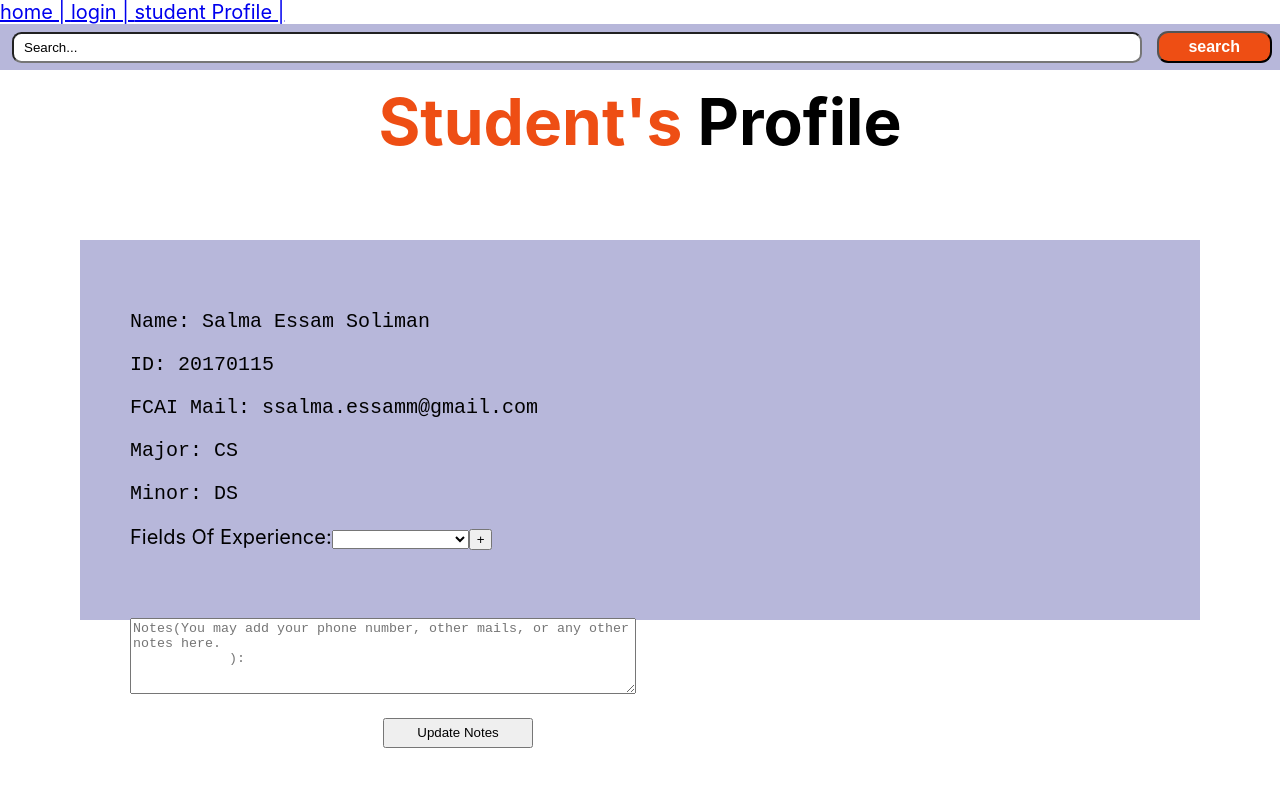
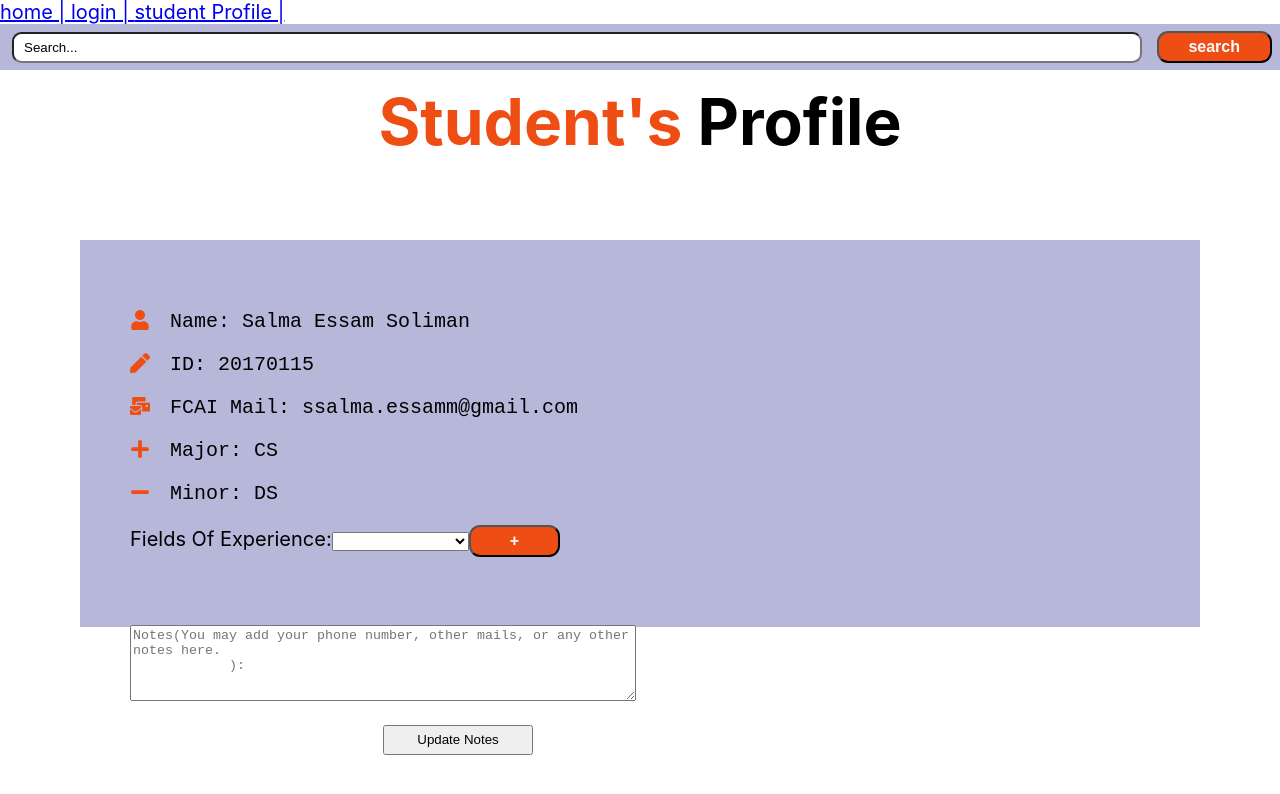
Before and after one commit to salma27/GP-organization-system, a React (Create React App) app in the folder frontend/: page /StudentProfile in a window 1280 px wide. Shown: the top 794 px of the page. Built offline with nearby package versions, Linux system fonts and the light colour scheme.

Commit message:
icons added

```diff
--- a/frontend/src/components/App/App.js
+++ b/frontend/src/components/App/App.js
@@ -3,7 +3,7 @@ import React from "react";
 import { BrowserRouter, Link, Route, Switch } from "react-router-dom";
 import { Login } from "../Login";
 import { StudentProfile } from "../StudentProfile";
-import { FaRocket } from "react-icons/fa";
+
 function App() {
     return (
         <>
--- /dev/null
+++ b/frontend/src/components/StudentProfile/BasicInfo.css
@@ -0,0 +1,5 @@
+#icon {
+    float: Left;
+    padding-right: 20px;
+    color: rgb(238, 78, 20);
+}
--- a/frontend/src/components/StudentProfile/BasicInfo.js
+++ b/frontend/src/components/StudentProfile/BasicInfo.js
@@ -1,15 +1,19 @@
 import React from "react";
+import { FaUser, FaPen, FaMailBulk, FaPlus, FaMinus } from "react-icons/fa";
+import "./BasicInfo.css";
 
 function BasicInfo() {
     return (
         <div>
-            <div class="icons">
-                <i class="fa fa-mobile"></i>
-            </div>
+            <FaUser id="icon" />
             <pre id="name">Name: Salma Essam Soliman</pre>
+            <FaPen id="icon" />
             <pre id="id">ID: 20170115</pre>
+            <FaMailBulk id="icon" />
             <pre id="mail">FCAI Mail: ssalma.essamm@gmail.com</pre>
+            <FaPlus id="icon" />
             <pre id="major">Major: CS</pre>
+            <FaMinus id="icon" />
             <pre id="minor">Minor: DS</pre>
         </div>
         /*React.createElement(
--- a/frontend/src/components/StudentProfile/FieldsOfExperience.js
+++ b/frontend/src/components/StudentProfile/FieldsOfExperience.js
@@ -1,10 +1,12 @@
-
-import React, { useState } from 'react';
-
+import React, { useState } from "react";
+import Button from "../../utils/Button";
 function FieldsOfExperience(props) {
     const [value, setValue] = useState([]);
     const [oneTech, setOne] = useState();
-    const selected = () => { if (oneTech && !value.includes(oneTech) && oneTech != "-1") setValue([...value, oneTech]) };
+    const selected = () => {
+        if (oneTech && !value.includes(oneTech) && oneTech != "-1")
+            setValue([...value, oneTech]);
+    };
     const setOneItem = (e) => setOne(e.target.value);
     const removeItem = (index) => {
         const temp = [];
@@ -12,22 +14,33 @@ function FieldsOfExperience(props) {
             if (index !== i) {
                 temp.push(v);
             }
-        })
+        });
         setValue(temp);
-    }
+    };
     return (
         <div>
             <div>
                 <label>Fields Of Experience:</label>
-                <select onChange={setOneItem}><option value="-1" >
-                </option>{props.tech.map(addField => <option value={addField} key={addField}>{addField}</option>)}</select>
-                <button onClick={selected}>+</button>
+                <select onChange={setOneItem}>
+                    <option value="-1"></option>
+                    {props.tech.map((addField) => (
+                        <option value={addField} key={addField}>
+                            {addField}
+                        </option>
+                    ))}
+                </select>
+                <Button onClick={selected} label="+" />
             </div>
-            <div id="field"><ul>
-                {value.map((v, i) =>
-                    <li key={i}>{v}<button onClick={() => removeItem(i)}>x</button></li>
-                )}
-            </ul></div>
+            <div id="field">
+                <ul>
+                    {value.map((v, i) => (
+                        <li key={i}>
+                            {v}
+                            <Button onClick={() => removeItem(i)} label="x" />
+                        </li>
+                    ))}
+                </ul>
+            </div>
         </div>
     );
 }
```
